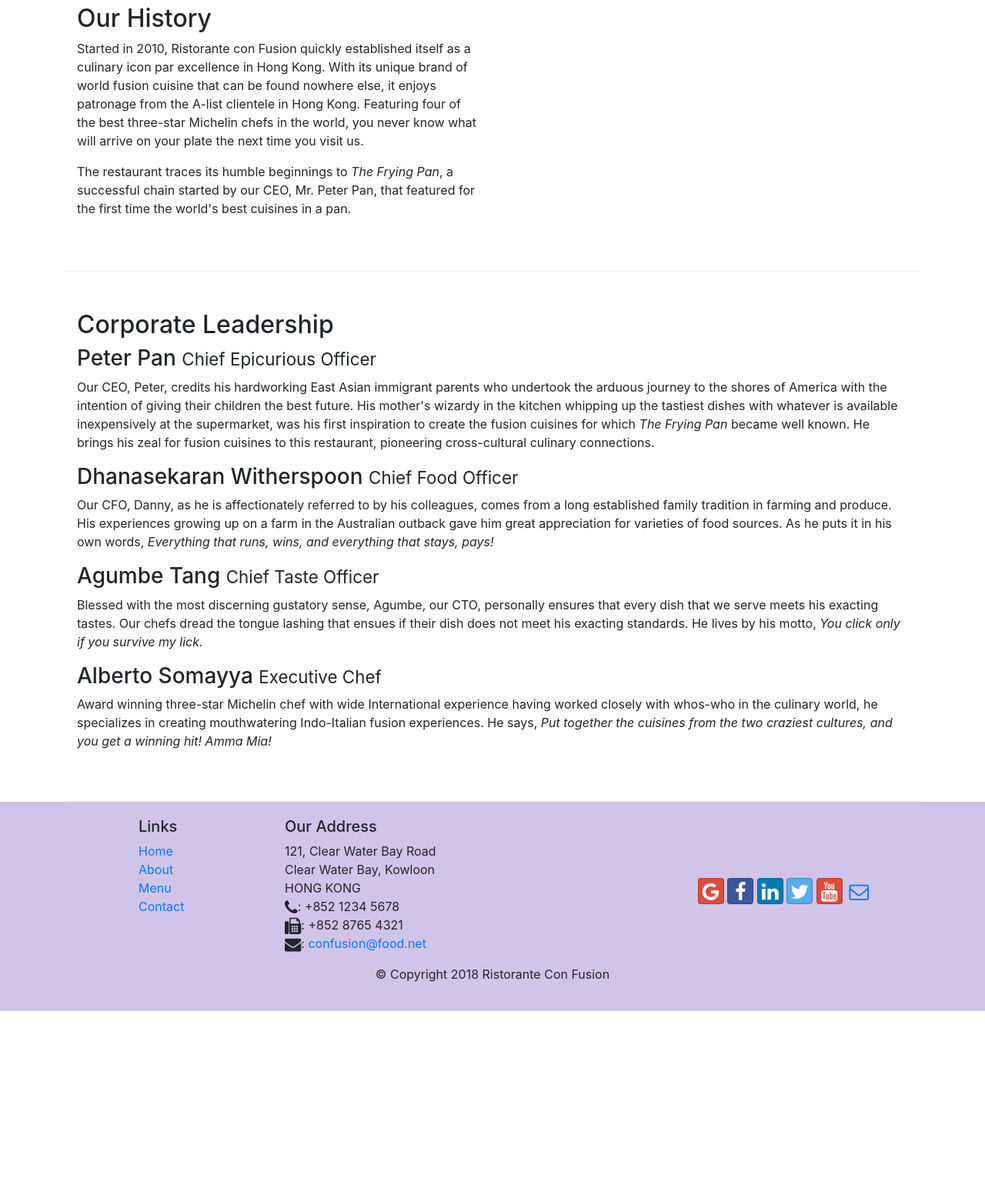
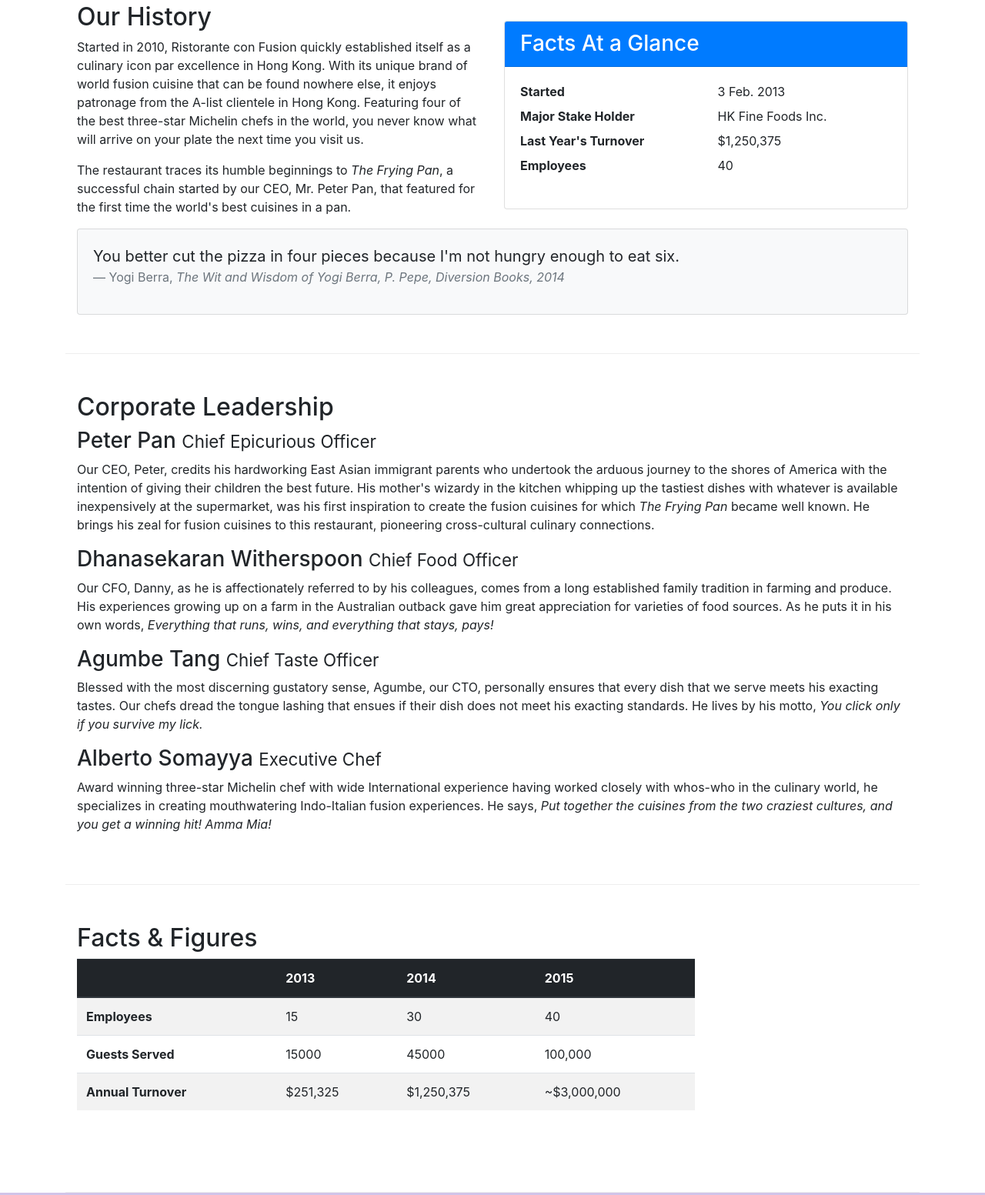
Before and after one commit to AnaPaula7777/ConFusion_Restarurant_Website, a website: page aboutus.html in a window 1280 px wide. Shown: the part 512-2065 px from the top of the page at 77% size. Before the commit the page ends 1826 px from the top, so only its background shows below. Drawn offline with nearby package versions, Linux system fonts and the light colour scheme.

Commit message:
Tables and Cards

```diff
--- a/aboutus.html
+++ b/aboutus.html
@@ -65,7 +65,36 @@
                 <p>Started in 2010, Ristorante con Fusion quickly established itself as a culinary icon par excellence in Hong Kong. With its unique brand of world fusion cuisine that can be found nowhere else, it enjoys patronage from the A-list clientele in Hong Kong.  Featuring four of the best three-star Michelin chefs in the world, you never know what will arrive on your plate the next time you visit us.</p>
                 <p>The restaurant traces its humble beginnings to <em>The Frying Pan</em>, a successful chain started by our CEO, Mr. Peter Pan, that featured for the first time the world's best cuisines in a pan.</p>
             </div>
-            <div>
+            <div class="col-sm">
+                <div class="card">
+                    <h3 class="card-header bg-primary text-white">Facts At a Glance</h3>
+                    <div class="card-body">
+                        <dl class="row">
+                            <dt class="col-6">Started</dt>
+                            <dd class="col-6">3 Feb. 2013</dd>
+                            <dt class="col-6">Major Stake Holder</dt>
+                            <dd class="col-6">HK Fine Foods Inc.</dd>
+                            <dt class="col-6">Last Year's Turnover</dt>
+                            <dd class="col-6">$1,250,375</dd>
+                            <dt class="col-6">Employees</dt>
+                            <dd class="col-6">40</dd>
+                        </dl>
+                    </div>
+                </div>
+            </div>
+            <div class="col-12">
+                <div class="card card-body bg-light">
+                    <blockquote class="blockquote">
+                        <p class="mb-0">You better cut the pizza in four pieces
+                            because I'm not hungry enough to eat six.
+                        </p>
+                        <footer class="blockquote-footer">Yogi Berra,
+                            <cite title="Source Title">The Wit and Wisdom of
+                                Yogi Berra, P. Pepe, Diversion Books, 2014
+                            </cite>
+                        </footer>
+                    </blockquote>
+                </div>
             </div>
         </div>
 
@@ -83,7 +112,44 @@
                 <p class="d-none d-sm-block">Award winning three-star Michelin chef with wide International experience having worked closely with whos-who in the culinary world, he specializes in creating mouthwatering Indo-Italian fusion experiences. He says, <em>Put together the cuisines from the two craziest cultures, and you get a winning hit! Amma Mia!</em></p>
             </div>
        </div>
-
+       <div class="row row-content">
+           <div class="col-12 col-sm-9">
+               <h2>Facts &amp; Figures</h2>
+               <div class="table-responsive">
+                   <table class="table table-striped">
+                       <thead class="thead-dark">
+                           <tr>
+                               <th>&nbsp;</th>
+                               <th>2013</th>
+                               <th>2014</th>
+                               <th>2015</th>
+                           </tr>
+                       </thead>
+                       <tbody>
+                        <tr>
+                            <th>Employees</th>
+                            <td>15</td>
+                            <td>30</td>
+                            <td>40</td>
+                        </tr>
+                        <tr>
+                            <th>Guests Served</th>
+                            <td>15000</td>
+                            <td>45000</td>
+                            <td>100,000</td>
+                        </tr>
+                        <tr>
+                            <th>Annual Turnover</th>
+                            <td>$251,325</td>
+                            <td>$1,250,375</td>
+                            <td>~$3,000,000</td>
+                        </tr>
+                       </tbody>
+                   </table>
+               </div>
+           </div>
+           <div class="col-12 col-sm-3"></div>
+       </div>
     </div>
 
     <footer class="footer">
```
